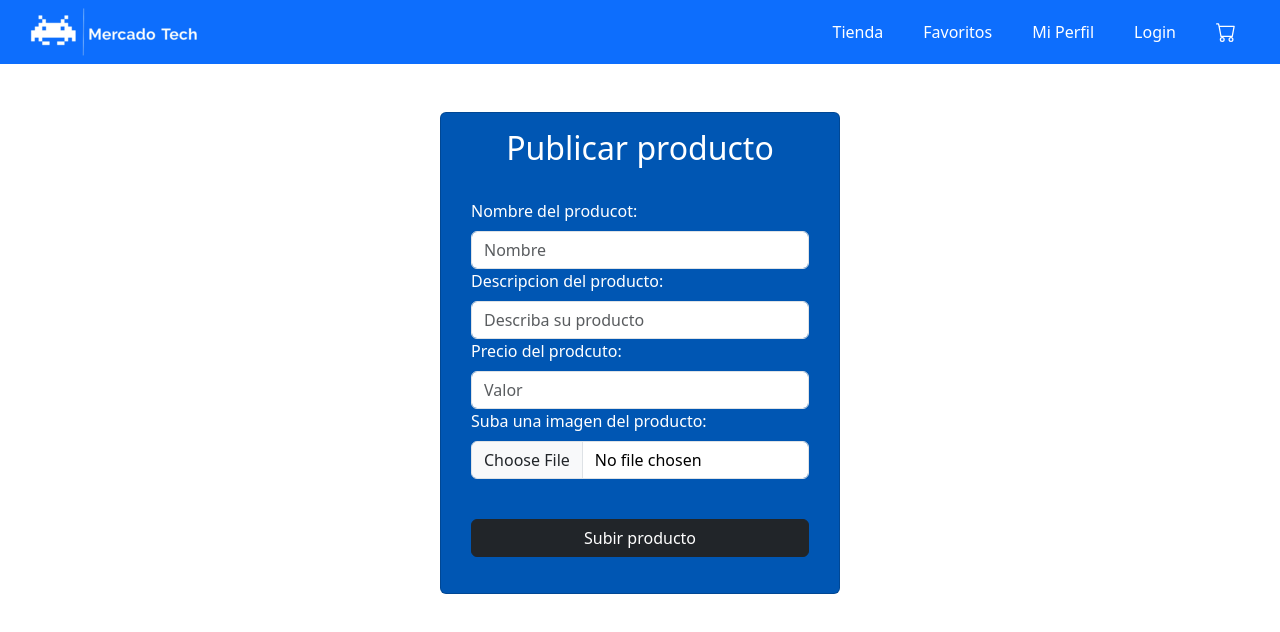
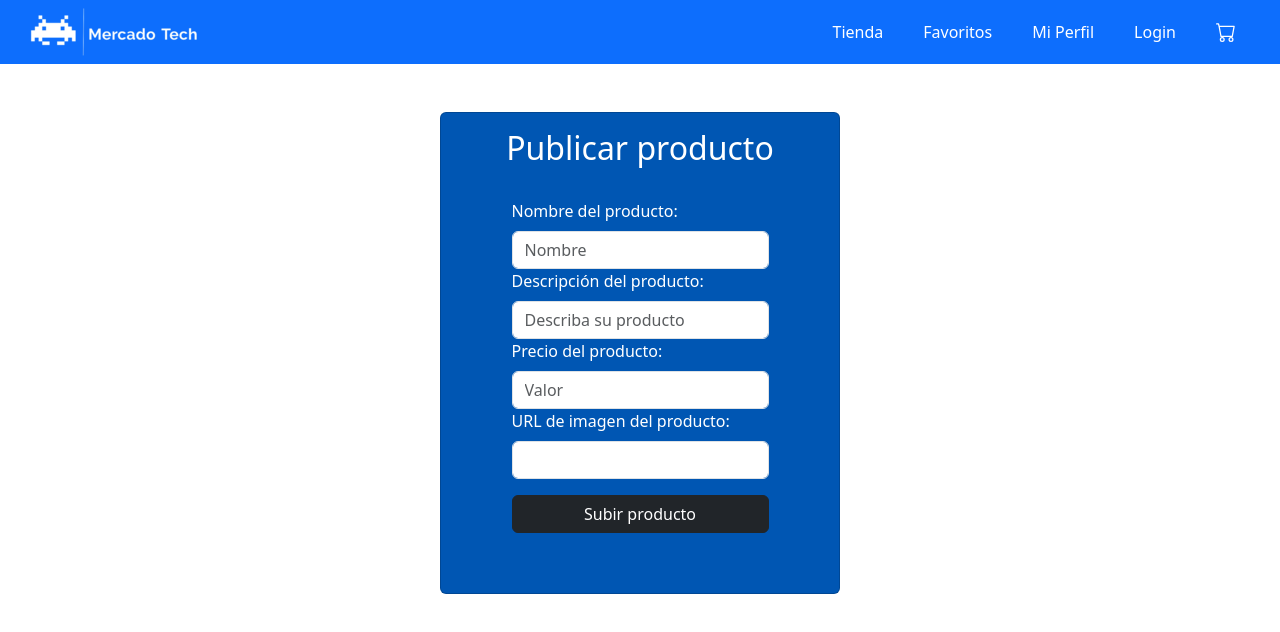
Before and after one commit to Fabi-daza/Mercado-tech, a React (Vite) app in the folder frontend/: page /PublicarProducto in a window 1280 px wide. Shown: the top 632 px of the page. Built offline with nearby package versions, Linux system fonts and the light colour scheme; sample sign-in values are in the browser's storage.

Commit message:
cambio en lugar de subir imagen ingresar URL, Logica de queries para crearProducto  }

```diff
--- a/frontend/src/views/PublicarProducto.jsx
+++ b/frontend/src/views/PublicarProducto.jsx
@@ -12,7 +12,7 @@ const PublicarProducto = () => {
 
   const [formData, setFormData] = useState({
     username: initialUsername,
-    image: null,
+    image: '', // Cambiado a una cadena para almacenar la URL en lugar de un archivo
   });
 
   const handleInputChange = (event) => {
@@ -20,14 +20,6 @@ const PublicarProducto = () => {
     setFormData({
       ...formData,
       [name]: value,
-    });
-  };
-
-  const handleImageChange = (event) => {
-    const file = event.target.files[0];
-    setFormData({
-      ...formData,
-      image: file,
     });
   };
 
@@ -46,7 +38,7 @@ const PublicarProducto = () => {
           <br />
           <Form onSubmit={handleSubmit} className='d-flex flex-column'>
             <Form.Group controlId='formProductName'>
-              <Form.Label>Nombre del producot:</Form.Label>
+              <Form.Label>Nombre del producto:</Form.Label>
               <Form.Control
                 type='text'
                 name='productName'
@@ -57,7 +49,7 @@ const PublicarProducto = () => {
               />
             </Form.Group>
             <Form.Group controlId='formDescription'>
-              <Form.Label>Descripcion del producto:</Form.Label>
+              <Form.Label>Descripción del producto:</Form.Label>
               <Form.Control
                 type='text'
                 name='description'
@@ -69,7 +61,7 @@ const PublicarProducto = () => {
             </Form.Group>
 
             <Form.Group controlId='formPrice'>
-              <Form.Label>Precio del prodcuto:</Form.Label>
+              <Form.Label>Precio del producto:</Form.Label>
               <Form.Control
                 type='text'
                 name='price'
@@ -81,16 +73,15 @@ const PublicarProducto = () => {
             </Form.Group>
 
             <Form.Group controlId='formImage'>
-              <Form.Label>Suba una imagen del producto:</Form.Label>
+              <Form.Label>URL de imagen del producto:</Form.Label>
               <Form.Control
-                type='file'
+                type='text'
                 name='image'
-                onChange={handleImageChange}
-                accept='image/*'
+                onChange={handleInputChange}
                 style={{ backgroundColor: '#fff', color: '#000' }}
               />
             </Form.Group>
-<br />
+
             <Button variant='dark' type='submit' block className='mt-3'>
               Subir producto
             </Button>
--- a/frontend/src/views/Registrarte/Registro.jsx
+++ b/frontend/src/views/Registrarte/Registro.jsx
@@ -10,21 +10,13 @@ const Registro = () => {
     username: '',
     email: '',
     password: '',
-    image: null,
+    image: '', // Cambiado a una cadena para almacenar la URL en lugar de un archivo
   });
 
   const handleInputChange = (e) => {
     setFormData({
       ...formData,
       [e.target.name]: e.target.value,
-    });
-  };
-
-  const handleImageChange = (e) => {
-    const file = e.target.files[0];
-    setFormData({
-      ...formData,
-      image: file,
     });
   };
 
@@ -74,8 +66,8 @@ const Registro = () => {
             </Form.Group>
 
             <Form.Group controlId='formImage'>
-              <Form.Label>Subir imagen de perfil:</Form.Label>
-              <Form.Control type='file' name='image' onChange={handleImageChange} accept='image/*' />
+              <Form.Label>URL de imagen de perfil:</Form.Label>
+              <Form.Control type='text' name='image' onChange={handleInputChange} />
             </Form.Group>
 
             <Button variant='dark' type='submit' block className='m-3'>
```
Also changed, not shown: 1 other file (tests, documents, lock files or other folders).
